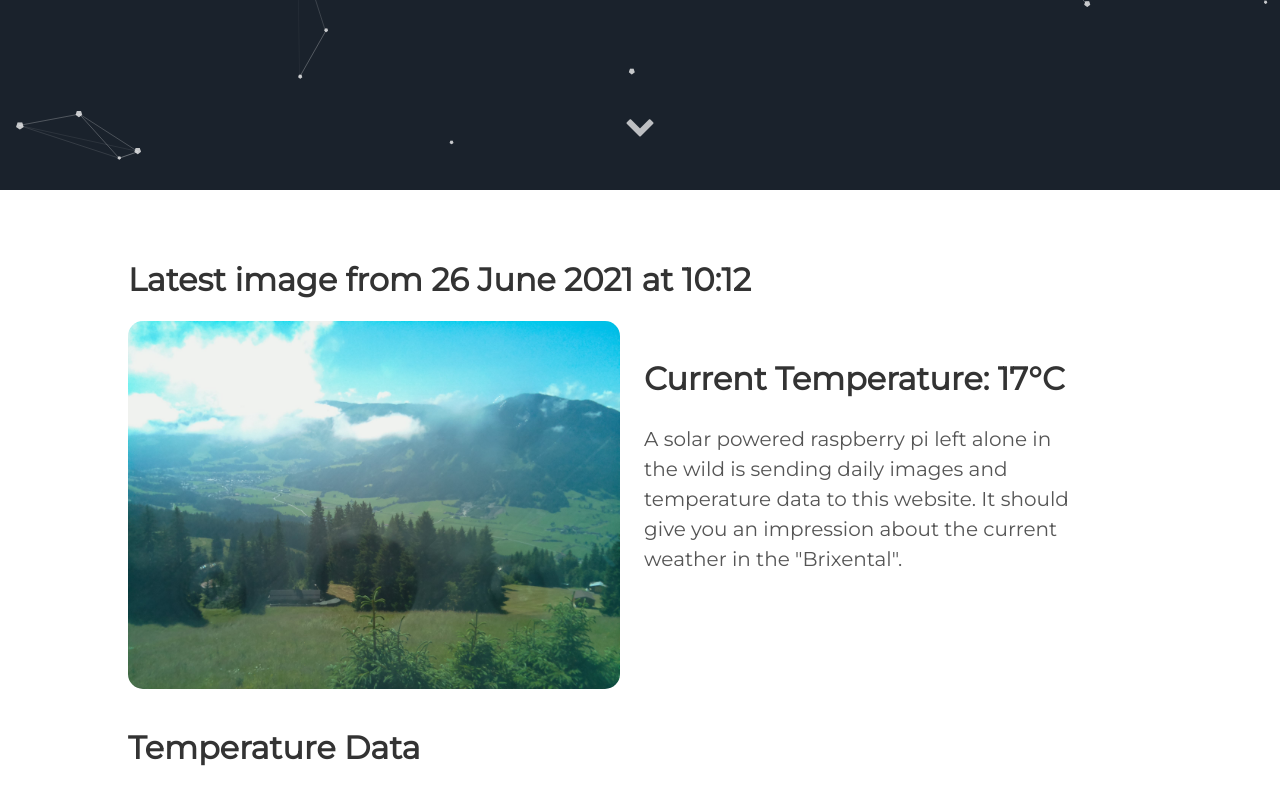
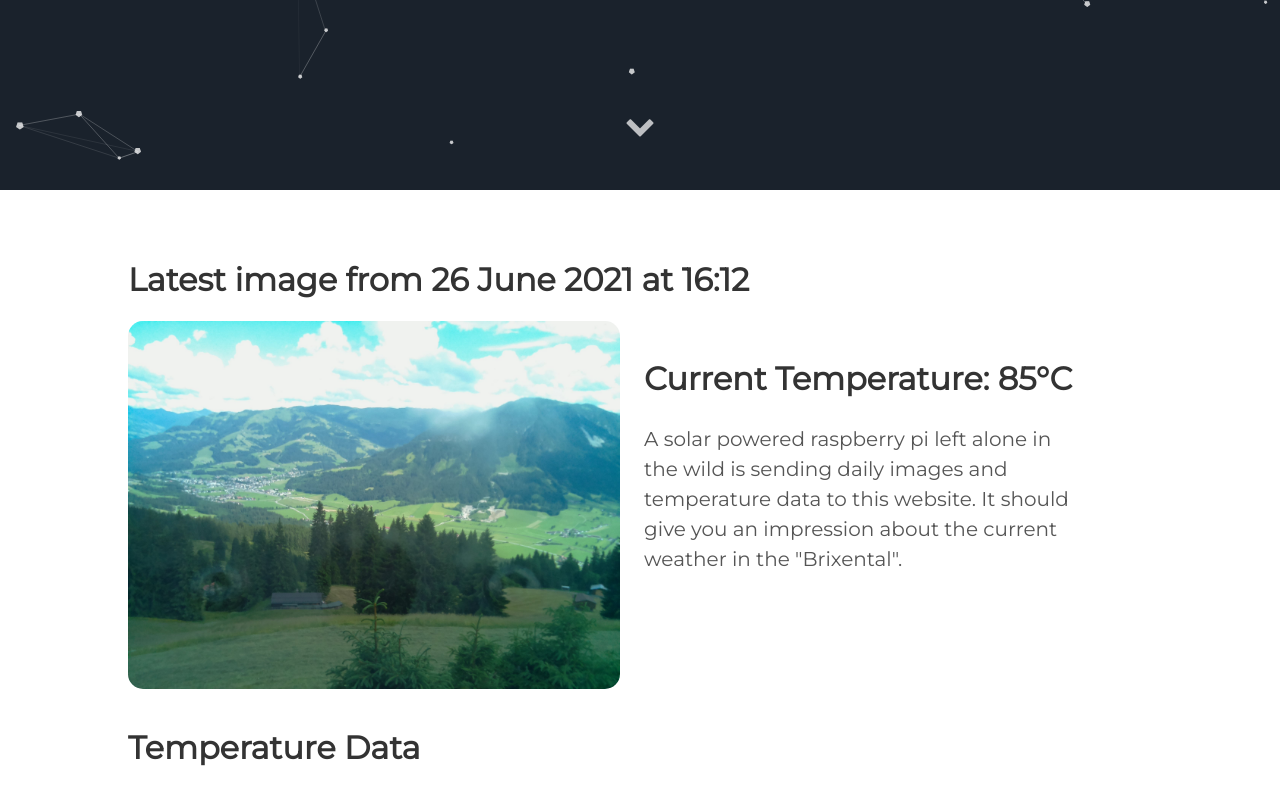
Before and after one commit to vektorious/vektorious.github.io, a Jekyll site: the page built from resources/huette.md, in a window 1280 px wide and 900 px high, scrolled down 710 px. Shown: the top 805 px of the window. Built offline with Jekyll 4.4.1, drawn with Linux system fonts in a browser that asks for light colours.

Commit message:
I'm a bot beep boop

```diff
--- a/resources/huette.md
+++ b/resources/huette.md
@@ -6,13 +6,13 @@ image: '/assets/img/'
 description: 'Live image from the Austrian alps'
 twitter_text: ' '
 ---
-## Latest image from 26 June 2021 at 10:12
+## Latest image from 26 June 2021 at 16:12
 <div class="huette">
   <div class="huette-image">
     <img src="{{ "/assets/img/huette.jpg" | prepend: site.baseurl }}">
   </div>
   <div class="huette-text">
-        <h2>Current Temperature: 17°C</h2>
+        <h2>Current Temperature: 85°C</h2>
         <p>A solar powered raspberry pi left alone in the wild is sending daily images and temperature data to this website. It should give you an impression about the current weather in the "Brixental".</p>
 
   </div>
```
Also changed, not shown: rpi-script/2021-06-26_161048.txt (renamed from rpi-script/2021-06-26_101047.txt, +6 -5 lines), rpi-script/huette.md (+2 -2 lines), assets/img/huette.jpg, assets/img/temp_plot.png, rpi-script/temp_plot.png, 1 other file.
